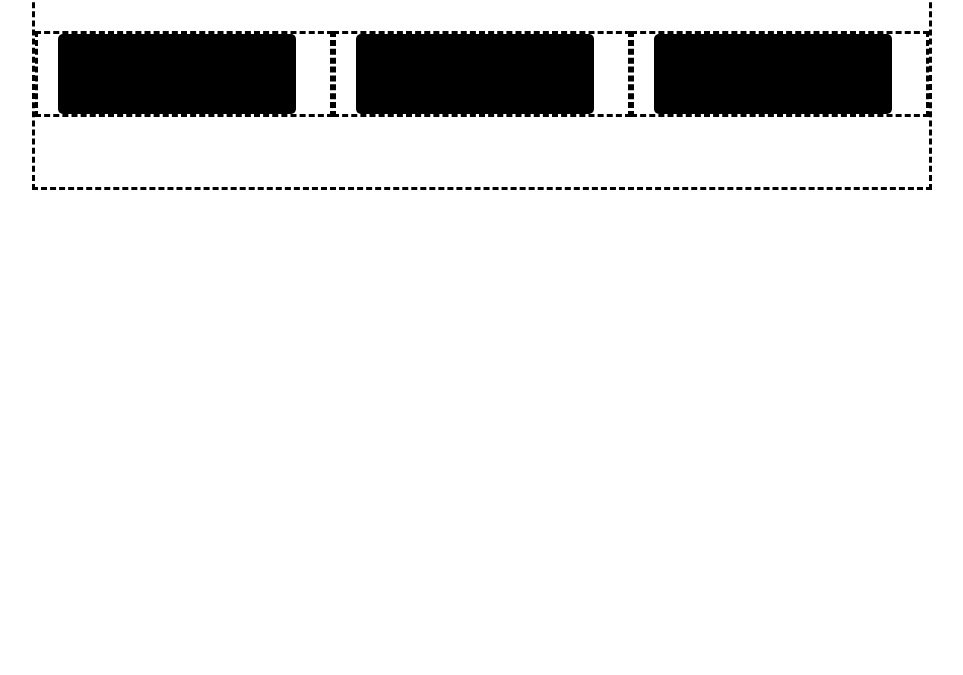
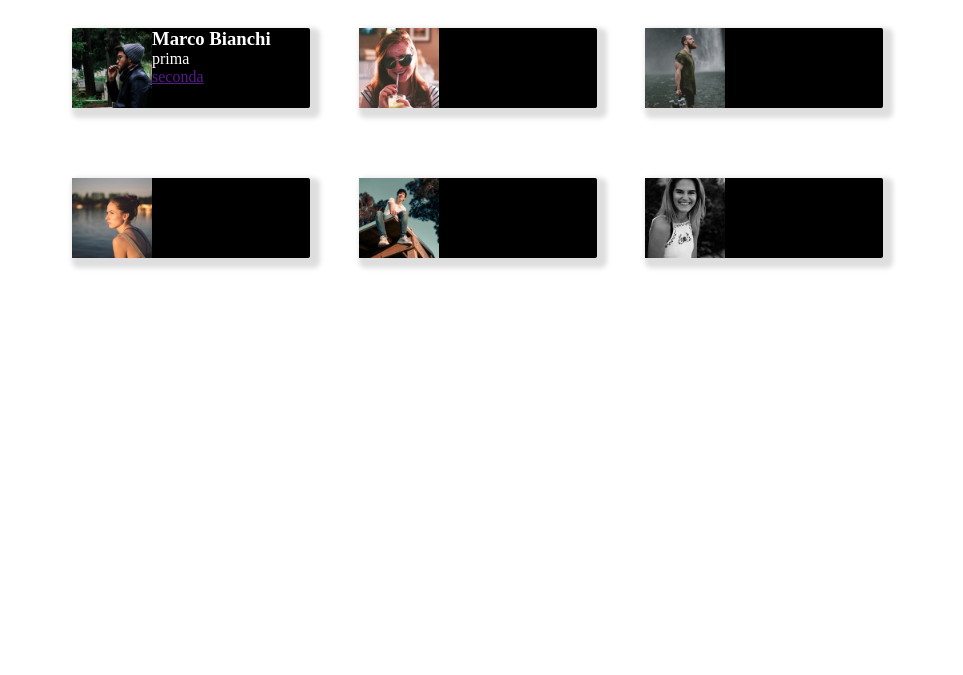
Before and after one commit to mattia0419/html-css-float-cards, a plain HTML site: page index.html in a window 1280 px wide. Shown: the part 125-800 px from the top of the page, without its empty margins (158-1121 px from the left). Drawn offline with Linux system fonts and the light colour scheme.

Commit message:
fix clearfix

```diff
--- a/css/style.css
+++ b/css/style.css
@@ -2,6 +2,11 @@
     margin: 0;
     padding: 0;
     box-sizing: border-box;
+}
+
+img{
+    max-width: 80px;
+    float: left;
 }
 
 h1{
@@ -25,7 +30,7 @@ h1{
 }
 
 .row{
-    margin: 0 -20px;
+    margin: 0 ;
 }
 
 .clearfix::after{
@@ -46,6 +51,8 @@ h1{
     height: 80px;
     width: 238px;
     background-color: black;
-    border-radius: 5px;
-    padding: 20px;
+    border-radius: 2px;
+    padding: 0;
+    box-shadow: 5px 5px 5px 5px #dedede;
+    color: white;
 }
--- a/index.html
+++ b/index.html
@@ -8,18 +8,53 @@
     <link rel="stylesheet" href="./css/style.css">
 </head>
 <body>
-   <main class="container clearfix debug">
+   <main class="container ">
      <h1>Meet Our Team</h1>
-     <p class="paragraph-1">Lorem, ipsum dolor sit amet consectetur adipisicing elit. Iusto, reiciendis? Aliquam dolorum cupiditate voluptate reprehenderit commodi mollitia molestias iusto, perferendis, fugit quidem culpa, aspernatur suscipit soluta in enim maxime eum?</p>
-     <div class="row clearfix">
-        <div class="col clearfix debug">
-            <div class="card"></div>
+    <p class="paragraph-1">Lorem, ipsum dolor sit amet consectetur adipisicing elit. Iusto, reiciendis? Aliquam dolorum cupiditate voluptate reprehenderit commodi mollitia molestias iusto, perferendis, fugit quidem culpa, aspernatur suscipit soluta in enim maxime eum?</p>
+
+     <div class="row ">
+        <div class="col ">
+            <div class="card clearfix">
+                <img src="./img/male1.png" alt="avatar photo">
+                <h3>Marco Bianchi</h3>
+                <div>
+                    prima
+                </div>
+                <div><a href="">seconda</a></div>
+            </div>
         </div>
-        <div class="col debug">
-            <div class="card"></div>
+        <div class="col">
+            <div class="card clearfix">
+                <img src="./img/female1.png" alt="avatar photo">
+
+            </div>
         </div>
-        <div class="col debug">
-            <div class="card"></div>
+        <div class="col">
+            <div class="card clearfix">
+                <img src="./img/male2.png" alt="avatar photo">
+
+            </div>
+        </div>
+
+     </div>
+     <div class="row">
+        <div class="col">
+            <div class="card clearfix">
+                <img src="./img/female2.png" alt="avatar photo">
+
+            </div>
+        </div>
+        <div class="col">
+            <div class="card clearfix">
+                <img src="./img/male3.png" alt="avatar photo">
+
+            </div>
+        </div>
+        <div class="col">
+            <div class="card clearfix">
+                <img src="./img/female3.png" alt="avatar photo">
+
+            </div>
         </div>
 
      </div>
```
